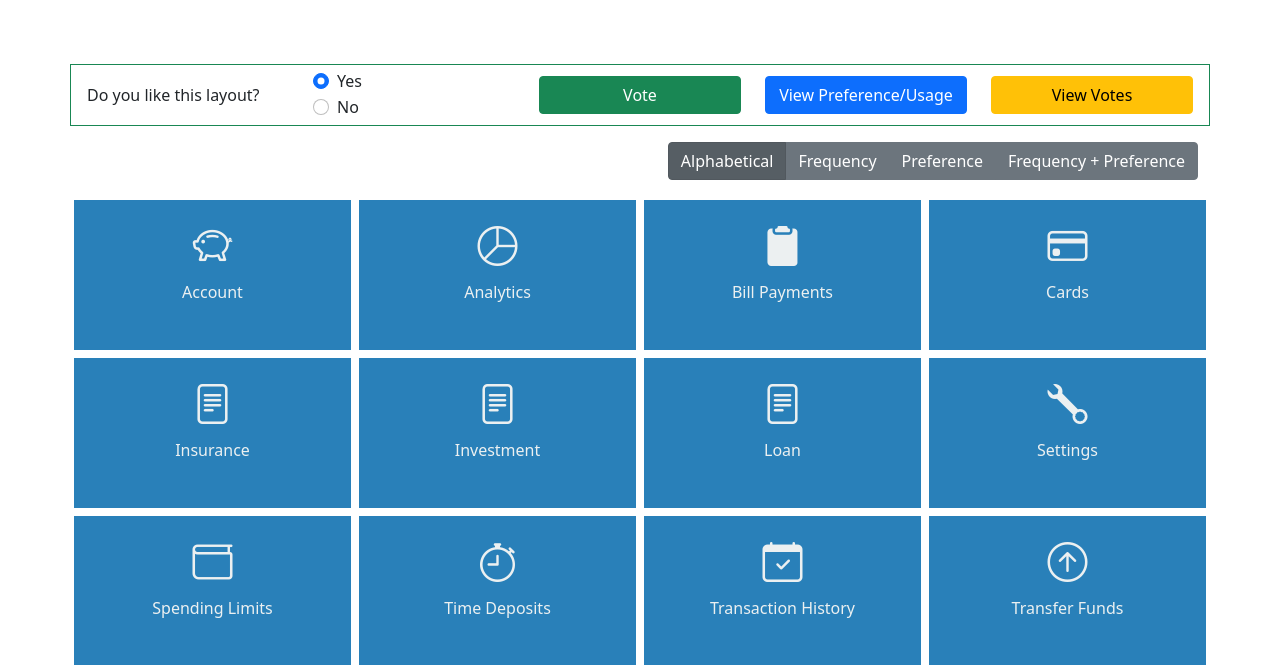
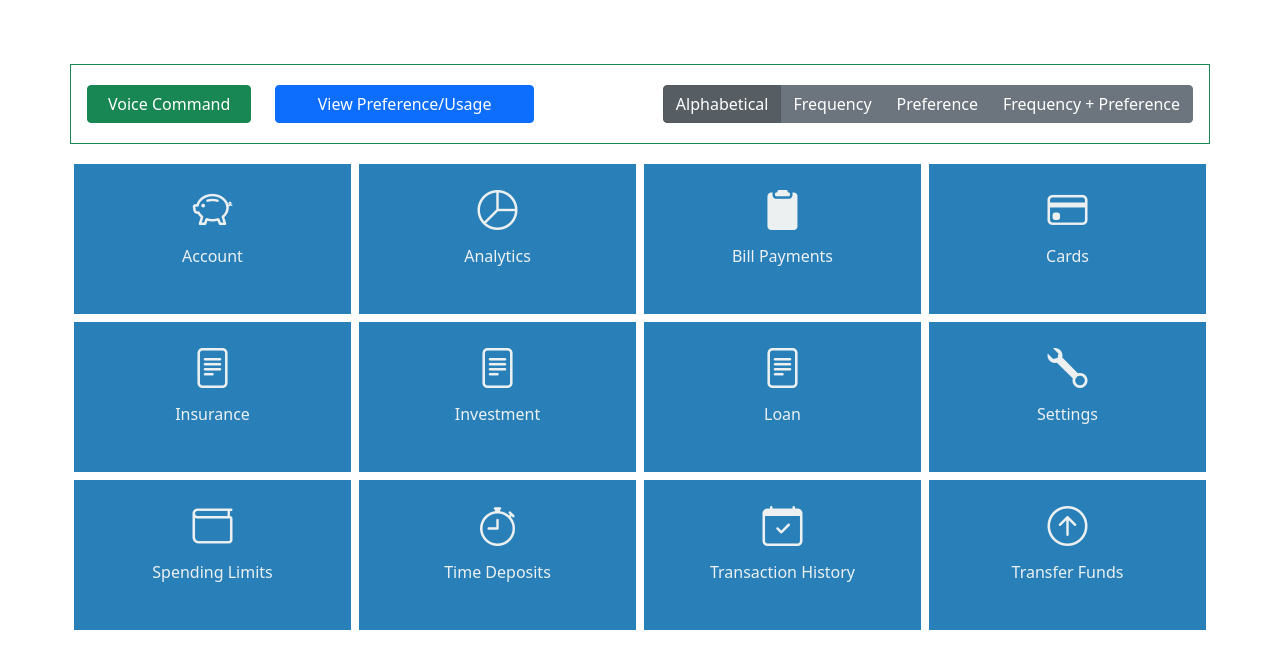
Before and after one commit to darshanakgr/dashboard-assignment, a Flask app: page / in a window 1280 px wide. Shown: the part 56-721 px from the top of the page. Run offline with Flask 2, Linux system fonts and the light colour scheme; a user stored in the database is signed in; data comes from the database, SQL or seed files in the repository; both versions use the stored data as it was after the commit; some libraries are stand-ins or nearby versions.

Commit message:
Template for assignment 3

```diff
--- a/static/index.js
+++ b/static/index.js
@@ -62,22 +62,6 @@ $(document).ready(function () {
             });
         }
 
-        function setVote(vote_value) {
-            $.ajax({
-                type: 'POST',
-                contentType: 'application/json',
-                url: `${origin}/api/vote`,
-                data: JSON.stringify({vote: vote_value}),
-                dataType: 'json',
-                success: (res) => {
-                    console.log(res);
-                },
-                error: (err) => {
-                    console.log(err);
-                }
-            });
-
-        }
 
         $(".tile-func").click(function (e) {
             $(".tile-func").css('background-color', '#2980b9')
@@ -103,40 +87,6 @@ $(document).ready(function () {
             setActiveOrder(data);
         });
 
-        $.get(`${origin}/api/vote`, function (data) {
-            if (data == null) {
-                $("#vote-yes").prop("checked", false);
-                $("#vote-no").prop("checked", false);
-            } else {
-                if (data) {
-                    $("#vote-yes").prop("checked", true);
-                } else {
-                    $("#vote-no").prop("checked", true);
-                }
-            }
-        });
-
-        $.get(`${origin}/api/votes`, function (data) {
-            let yValues = []
-            let xValues = ["Alphabetical", "Frequency Only", "Preference Only", "Frequency + Preference"]
-            let barColors = [];
-
-            data.forEach(function (value, index) {
-                yValues.push(value)
-                barColors.push("rgb(52, 152, 219)")
-            })
-
-            drawUsageChart(xValues, yValues, barColors, "votes-chart");
-
-        });
-
-        $("#vote-btn").click(function (e) {
-            if (!$("#vote-yes").is(":checked") && !$("#vote-no").is(":checked")) {
-                alert("Please select your vote before submission!")
-            } else {
-                setVote($("input[type='radio'][name='vote']:checked").val() === "yes")
-            }
-        });
 
         function drawUsageChart(xValues, yValues, barColors, chartId) {
             new Chart(chartId, {
--- a/templates/index.html
+++ b/templates/index.html
@@ -4,32 +4,28 @@
 
     <div class="container pt-5">
         <div class="row align-items-center border border-success mt-3 mb-3 p-1">
-            <div class="col">
-                <span>Do you like this layout?</span>
+            <div class="col-md-2">
+                <button type="button" class="btn btn-success" style="width: 100%" id="voice-cmd-btn">Voice Command
+                </button>
             </div>
-            <div class="col">
-                <div class="form-check">
-                    <input class="form-check-input" type="radio" name="vote" id="vote-yes" value="yes"/>
-                    <label class="form-check-label" for="vote-yes">Yes</label>
-                </div>
-                <div class="form-check">
-                    <input class="form-check-input" type="radio" name="vote" id="vote-no" value="no"/>
-                    <label class="form-check-label" for="vote-no">No</label>
-                </div>
-            </div>
-            <div class="col">
-                <button type="button" class="btn btn-success" style="width: 100%" id="vote-btn">Vote</button>
-            </div>
-            <div class="col">
+            <div class="col-md-3">
                 <button type="button" class="btn btn-primary" style="width: 100%" data-bs-toggle="modal"
                         data-bs-target="#usagePreferenceModal">View Preference/Usage
                 </button>
             </div>
             <div class="col">
-                <button type="button" class="btn btn-warning" style="width: 100%" data-bs-toggle="modal"
-                        data-bs-target="#votesModal">View Votes
-                </button>
+                <div class="d-flex flex-row-reverse mt-3 mb-3">
+                    <div class="btn-group" role="group" aria-label="sort-by">
+                        <button type="button" class="btn btn-secondary" name="order-btn" value="0">Alphabetical</button>
+                        <button type="button" class="btn btn-secondary" name="order-btn" value="1">Frequency</button>
+                        <button type="button" class="btn btn-secondary" name="order-btn" value="2">Preference</button>
+                        <button type="button" class="btn btn-secondary" name="order-btn" value="3">Frequency +
+                            Preference
+                        </button>
+                    </div>
+                </div>
             </div>
+
         </div>
 
         <!-- Modal -->
@@ -59,36 +55,6 @@
             </div>
         </div>
 
-        <!-- Modal -->
-        <div class="modal fade" id="votesModal" tabindex="-1" role="dialog" aria-labelledby="votesModal"
-             aria-hidden="true">
-            <div class="modal-dialog modal-lg" role="document">
-                <div class="modal-content">
-                    <div class="modal-header">
-                        <h5 class="modal-title">Votes</h5>
-                    </div>
-                    <div class="modal-body">
-                        <div class="container">
-                            <canvas id="votes-chart" style="width: 100%;"></canvas>
-                        </div>
-                    </div>
-                    <div class="modal-footer">
-                        <button type="button" class="btn btn-secondary" data-bs-dismiss="modal">Close</button>
-                    </div>
-                </div>
-            </div>
-        </div>
-
-        <div class="d-flex flex-row-reverse mt-3 mb-3">
-            <div class="btn-group" role="group" aria-label="sort-by">
-                <button type="button" class="btn btn-secondary" name="order-btn" value="0">Alphabetical</button>
-                <button type="button" class="btn btn-secondary" name="order-btn" value="1">Frequency</button>
-                <button type="button" class="btn btn-secondary" name="order-btn" value="2">Preference</button>
-                <button type="button" class="btn btn-secondary" name="order-btn" value="3">Frequency + Preference
-                </button>
-            </div>
-        </div>
-
         <div id="menu-space" data-text="{{ text_size }}" data-icon="{{ icon_size }}">
             {% for i in range(3) %}
                 <div class="row">
--- a/utils/user.py
+++ b/utils/user.py
@@ -40,11 +40,11 @@ def create_user(user_id):
     the task of the contextual bandit problem is to change the mode
     we need to pass in a mode that is generated by the model itself
     '''
-    env = Env(votes=get_previous_votes())
-    agent = BerTSAgent()
-    user_arm = agent.get_arm(env, env.counts, env.cum_rewards)
-    arm_ind = env.arms.index(user_arm)
-    user.set_mode(arm_ind)
+    # env = Env(votes=get_previous_votes())
+    # agent = BerTSAgent()
+    # user_arm = agent.get_arm(env, env.counts, env.cum_rewards)
+    # arm_ind = env.arms.index(user_arm)
+    user.set_mode(Config.ALPHABETICAL)
     user.set_vote(None)
 
     save_user(user)
```
Also changed, not shown: data/db.sqlite.
